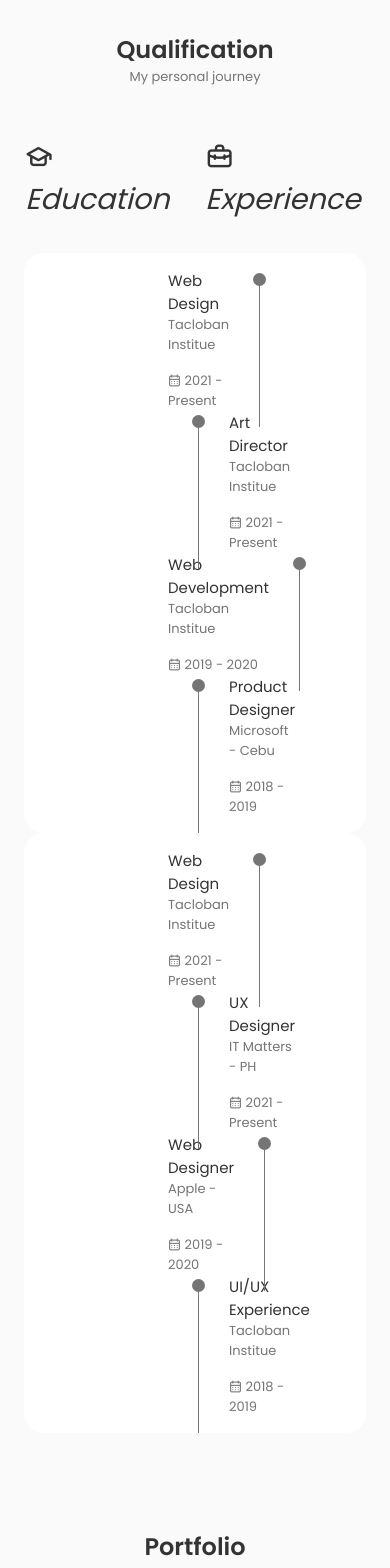
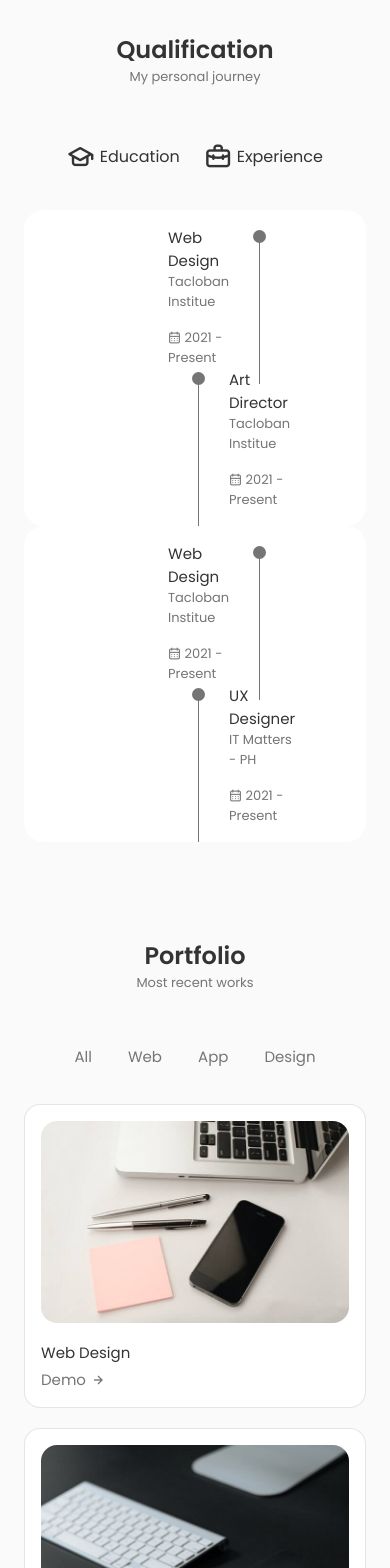
Before and after one commit to markStevenAlba/Portfolioweb, a React (Create React App) app: page / in a window 390 px wide. Shown: the part 2200-3768 px from the top of the page. Built offline with nearby package versions, Linux system fonts and the light colour scheme.

Commit message:
Fix Qualification Area

```diff
--- a/src/components/qualification/Qualification.jsx
+++ b/src/components/qualification/Qualification.jsx
@@ -18,33 +18,35 @@ const Qualification = () => {
         <div className="qualification__container container">
           <div className="qualification__tabs">
 
+          {/* EDUCATION */}
           <div className={
             toggleState === 1
             ? "qualification__button qualification__active button--flex"
             : "qualification__button button--flex"
-            }>
-              <i className="uil uil-graduation-cap qualification__icon">
-                Education
-              </i>
+          }
+            onClick={() => toggleTab(1)}
+          >
+            <i className="uil uil-graduation-cap
+            qualification__icon"></i> Education
           </div>
 
+          {/* EXPERIENCE */}
           <div className={
-              toggleState === 1
+            toggleState === 2
             ? "qualification__button qualification__active button--flex"
             : "qualification__button button--flex"
-            }>
-              <i className="uil uil-briefcase-alt qualification__icon">
-                Experience
-              </i>
+          }
+            onClick={() => toggleTab(2)}
+          >
+            <i className="uil uil-briefcase-alt
+            qualification__icon"></i> Experience
           </div>
           </div>
 
           <div className="qualification__section">
 
             {/* EDUCATION */}
-            <div className="qualification__content"
-              qualification__content-active
-            >
+            <div className="qualification__content">
 
               <div className="qualification__data">
                 <div>
@@ -84,49 +86,6 @@ const Qualification = () => {
                   <div className="qualification__calendar">
                     <i className="uil uil-calendar-alt">
                     </i> 2021 - Present
-                  </div>
-                </div>
-
-              </div>
-
-              <div className="qualification__data">
-                <div>
-                  <h3 className="qualification__title">Web Development</h3>
-                  <span className="qualification__subtitle">
-                    Tacloban Institue
-                  </span>
-
-                  <div className="qualification__calendar">
-                    <i className="uil uil-calendar-alt">
-                    </i> 2019 - 2020
-                  </div>
-                </div>
-
-                <div>
-                  <span className="qualification__rounder"></span>
-                  <span className="qualification__line"></span>
-                </div>
-
-
-              </div>
-
-              <div className="qualification__data">
-                <div></div>
-
-                <div>
-                  <span className="qualification__rounder"></span>
-                  <span className="qualification__line"></span>
-
-                </div>
-                <div>
-                  <h3 className="qualification__title">Product Designer</h3>
-                  <span className="qualification__subtitle">
-                    Microsoft - Cebu
-                  </span>
-
-                  <div className="qualification__calendar">
-                    <i className="uil uil-calendar-alt">
-                    </i> 2018 - 2019
                   </div>
                 </div>
 
@@ -180,49 +139,6 @@ const Qualification = () => {
 
               </div>
 
-              <div className="qualification__data">
-                <div>
-                  <h3 className="qualification__title">Web Designer</h3>
-                    <span className="qualification__subtitle">
-                      Apple - USA
-                    </span>
-
-                  <div className="qualification__calendar">
-                    <i className="uil uil-calendar-alt">
-                    </i> 2019 - 2020
-                  </div>
-                </div>
-
-                <div>
-                  <span className="qualification__rounder"></span>
-                  <span className="qualification__line"></span>
-                </div>
-
-
-              </div>
-
-              <div className="qualification__data">
-                <div></div>
-
-                <div>
-                  <span className="qualification__rounder"></span>
-                  <span className="qualification__line"></span>
-
-                </div>
-                <div>
-                  <h3 className="qualification__title">UI/UX Experience</h3>
-                  <span className="qualification__subtitle">
-                    Tacloban Institue
-                  </span>
-
-                  <div className="qualification__calendar">
-                    <i className="uil uil-calendar-alt">
-                    </i> 2018 - 2019
-                  </div>
-                </div>
-
-              </div>
-
             </div>
 
           </div>
--- a/src/components/qualification/qualification.css
+++ b/src/components/qualification/qualification.css
@@ -86,3 +86,43 @@
   background-color: var(--text-color);
   transform: translate(6px, -7px);
 }
+
+/*============ BREAKPOINTS ======== */
+/* For large devices */
+@media screen and (max-width: 992px) {
+  .qualification__container {
+    /* grid-template-columns: max-content;
+    row-gap: 2rem; */
+    margin-left: auto;
+    margin-right: auto;
+  }
+}
+
+/* FOR medium devices */
+@media screen and (max-width: 768px) {
+  .qualification__container {
+    margin-left: var(--mb-1-5);
+    margin-right: var(--mb-1-5);
+  }
+}
+
+@media screen and (max-width: 576px) {
+  .qualification__sections {
+    grid-template-columns: initial;
+  }
+
+  .qualification__button {
+    margin: 0 var(--mb-0-75)
+  }
+}
+
+/*for small devices */
+@media screen and (max-width: 350px) {
+  .qualification__data {
+    gap: 0.5rem;
+  }
+
+  .qualification__name {
+    font-size: var(--small-font-size);
+  }
+}
```
Also changed, not shown: src/components/qualification/Qualification copy.jsx (+19 -4 lines). Lines whose indentation alone changed are shown as unchanged.
